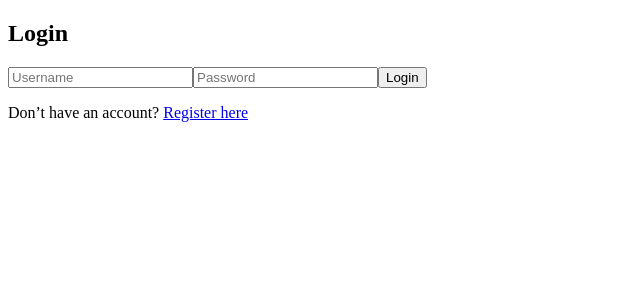
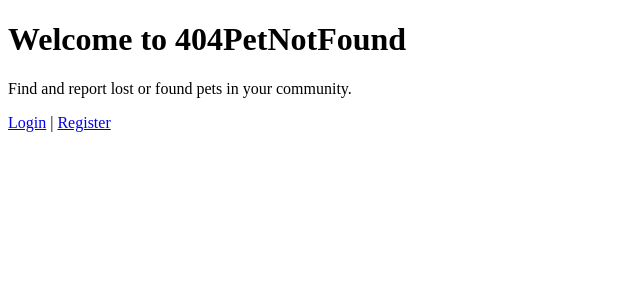
Before and after one commit to ChanellVS/capstone-front-end, a React (Vite) app: page / in a window 1280 px wide. Before the commit this address led to /login. Shown: the top 300 px of the page, without its empty margins (0-640 px from the left). Built offline with nearby package versions, Linux system fonts and the light colour scheme; no server answers.

Commit message:
updated APP.jsx / added new component Homepage.jsx and Protectedroute.jsx

```diff
--- a/src/App.jsx
+++ b/src/App.jsx
@@ -1,12 +1,14 @@
 import { useEffect, useState } from "react";
-import { Routes, Route, Navigate } from "react-router-dom";
-//import NavBar from
+import { Routes, Route } from "react-router-dom";
+
+import Homepage from "./components/account/Homepage";
+import RegisterForm from "./components/account/RegisterForm";
+import LoginForm from "./components/account/LoginForm";
+import Profile from "./components/account/Profile";
 import Inbox from "./components/messages/Inbox";
 import MessageForm from "./components/messages/MessageForm";
 import PetMessages from "./components/messages/PetMessages";
-import RegisterForm from "./components/account/RegisterForm";
-import LoginForm from "./components/account/LoginForm";
-import Profile from "./components/account/Profile";
+import ProtectedRoute from "./components/account/ProtectedRoute";
 
 import { useSocket } from "./context/SocketContext";
 import "./App.css";
@@ -19,6 +21,7 @@ function App() {
       localStorage.setItem("authToken", token);
     }
   }, [token]);
+
   const socket = useSocket();
 
   useEffect(() => {
@@ -26,7 +29,7 @@ function App() {
 
     const handleGlobalMessage = (msg) => {
       console.log("New message received (global):", msg);
-    }
+    };
 
     socket.on("receive_message", handleGlobalMessage);
 
@@ -36,30 +39,44 @@ function App() {
   }, [socket]);
 
   return (
-    <div>
     <Routes>
-        <Route path="/" element={token ? <Navigate to="/profile" /> : <Navigate to="/login" />} />
+      <Route path="/" element={<Homepage />} />
       <Route path="/register" element={<RegisterForm setToken={setToken} />} />
       <Route path="/login" element={<LoginForm setToken={setToken} />} />
-        <Route path="/profile" element={<Profile token={token} />} />
-        <Route path="/inbox" element={<Inbox token={token} />} />
+      <Route
+        path="/profile"
+        element={
+          <ProtectedRoute token={token}>
+            <Profile token={token} />
+          </ProtectedRoute>
+        }
+      />
+      <Route
+        path="/inbox"
+        element={
+          <ProtectedRoute token={token}>
+            <Inbox token={token} />
+          </ProtectedRoute>
+        }
+      />
       <Route
         path="/message-form"
         element={
+          <ProtectedRoute token={token}>
             <MessageForm
               token={token}
               receiverId={2}
               petId={1}
               onMessageSent={(msg) => console.log("Message sent:", msg)}
             />
+          </ProtectedRoute>
         }
       />
       <Route
         path="/pet/:id/messages"
-          element={<PetMessages token={token} petId={1} />}
+        element={<PetMessages token={token} />}
       />
     </Routes>
-    </div>
   );
 }
 
--- /dev/null
+++ b/src/components/account/Homepage.jsx
@@ -0,0 +1,13 @@
+import { Link } from "react-router-dom";
+
+export default function Homepage() {
+  return (
+    <div>
+      <h1>Welcome to 404PetNotFound</h1>
+      <p>Find and report lost or found pets in your community.</p>
+      <nav>
+        <Link to="/login">Login</Link> | <Link to="/register">Register</Link>
+      </nav>
+    </div>
+  );
+}
--- a/src/components/account/LoginForm.jsx
+++ b/src/components/account/LoginForm.jsx
@@ -4,7 +4,7 @@ import { useNavigate, Link} from "react-router-dom";
 
 const BASE_URL = 'http://localhost:3000'; // I will Replace with my Render URL after deployment
 
-export default function LoginForm() {
+export default function LoginForm({setToken}) {
   const [formData, setFormData] = useState({ username: '', password: '' });
   const [error, setError] = useState('');
   const navigate = useNavigate();
@@ -30,7 +30,7 @@ export default function LoginForm() {
 
       if (response.ok) {
         localStorage.setItem('authToken', data.token);
-        navigate('/profile');
+        navigate('/'); // change to the landing page later so logged in visitors see the whole info
       } else {
         setError(data.error || 'Login failed.');
       }
--- /dev/null
+++ b/src/components/account/ProtectedRoute.jsx
@@ -0,0 +1,9 @@
+import { Navigate } from "react-router-dom";
+
+export default function ProtectedRoute({ token, children }) {
+  if (!token) {
+    return <Navigate to="/login" replace />;
+  }
+
+  return children;
+}
```
Also changed, not shown: 1 other file (tests, documents, lock files or other folders). Lines whose indentation alone changed are shown as unchanged.
